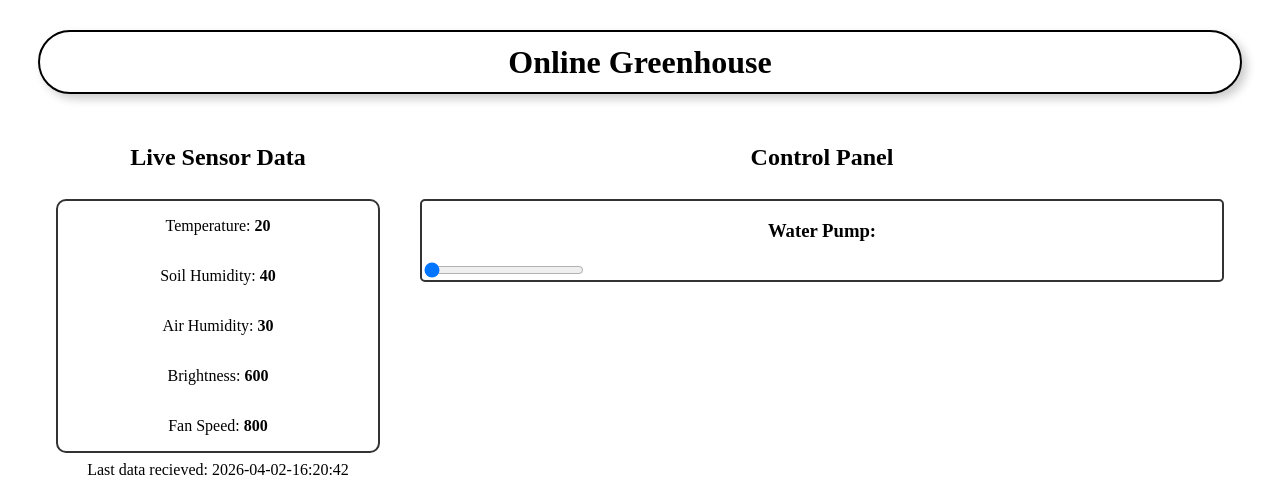
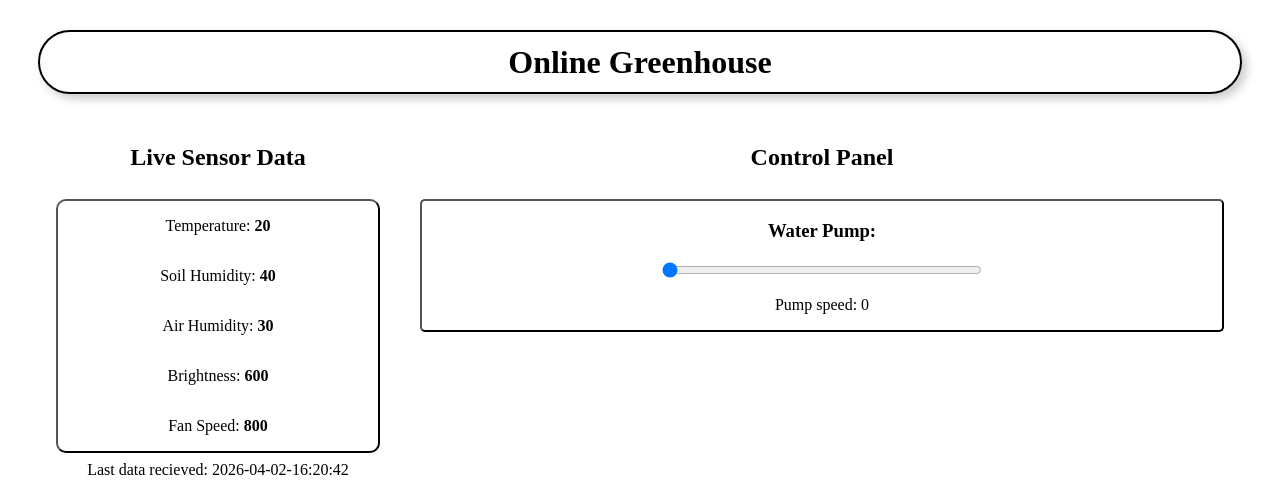
Before and after one commit to vlovold/EmbeddedGreenhouse, a Flask app: page / in a window 1280 px wide. Shown: the top 484 px of the page. Run offline with Flask 3, Linux system fonts and the light colour scheme.

Commit message:
Added slider data collection

```diff
--- a/main.py
+++ b/main.py
@@ -1,4 +1,5 @@
-from flask import Flask, render_template
+from flask import Flask, render_template, request
+
 from data import uart_read, get_data,uart_init
 
 #ser = uart_init()
@@ -21,6 +22,11 @@ def data():
     }
     return parsed_data
 
+@app.route("/set", methods=["POST"])
+def send_actuator():
+    data = request.get_json()
+    value = data["pump"]
+    print("Recieved value:", value)
 
 if __name__ == "__main__":
     app.run(debug=True)
--- a/static/styles.css
+++ b/static/styles.css
@@ -44,7 +44,7 @@ body {
     display: flex;
     flex-direction: column;
     background-color: transparent;
-    border: 2px solid #333;
+    border: 2px outset ButtonBorder;
     border-radius: 10px;
     width: 40vh;
     text-align: center;
@@ -55,22 +55,39 @@ body {
     Flex-direction: column;
     text-align: center;
     gap: 1vh;
+    justify-content: center;
+    align-items: center;
 }
 
 .control_display {
     display: flex;
     flex-direction: column;
     background-color: transparent;
-    border: 2px solid #333;
+    border: 2px outset ButtonBorder;
     border-radius: 5px;
     width: 100vh;
     text-align: center;
+    justify-content: center;
+}
+
+.pumpDiv{
+    display: flex;
+    flex-direction: column;
+    justify-content: center;
+    background-color: Field;
+    color: FieldText;
+    width: min-content;
+    margin-inline: auto;
+    border-radius: 15px;
 }
 input[type="range"] {
     display: flex;
-    width: 20vh;
+    width: 40vh;
     justify-content: center;
-    align-items: center;
+}
+.pumpSlider{
+    display: flex;
+    justify-content: center;
 }
 
 #temp, #air, #brightness, #moisture, #fan {
--- a/templates/index.html
+++ b/templates/index.html
@@ -32,13 +32,43 @@
     <div class="control">
       <h2>Control Panel</h2>
       <div class="control_display">
-        <h3>Water Pump:</h3>
-        <input type="range" id="pump" min="0" max="100" value="0">
+        <div class="pumpDiv">
+          <h3>Water Pump:</h3>
+          <div class="pumpSlider">
+           <input type="range" id="pump" min="0" max="100" value="0">
+          </div>
+        <p>Pump speed: <span id="pumpValue">0</span></p>
+        </div>
+
 
       </div>
 
     </div>
   </div>
+
+  <script>
+    const slider = document.getElementById("pump");
+    const output = document.getElementById("pumpValue");
+
+    slider.oninput = function() {
+      output.innerText = this.value;
+  }
+  </script>
+
+  <script>
+    async function sendValue(value) {
+      await fetch('/set', {
+        method: 'POST',
+        headers: {'Content-Type': 'application/json'},
+        body: JSON.stringify({ pump : value })
+        });
+    }
+
+    slider.oninput = function() {
+      output.innerText = this.value;
+      sendValue(this.value);
+}
+</script>
 
 
 
```
